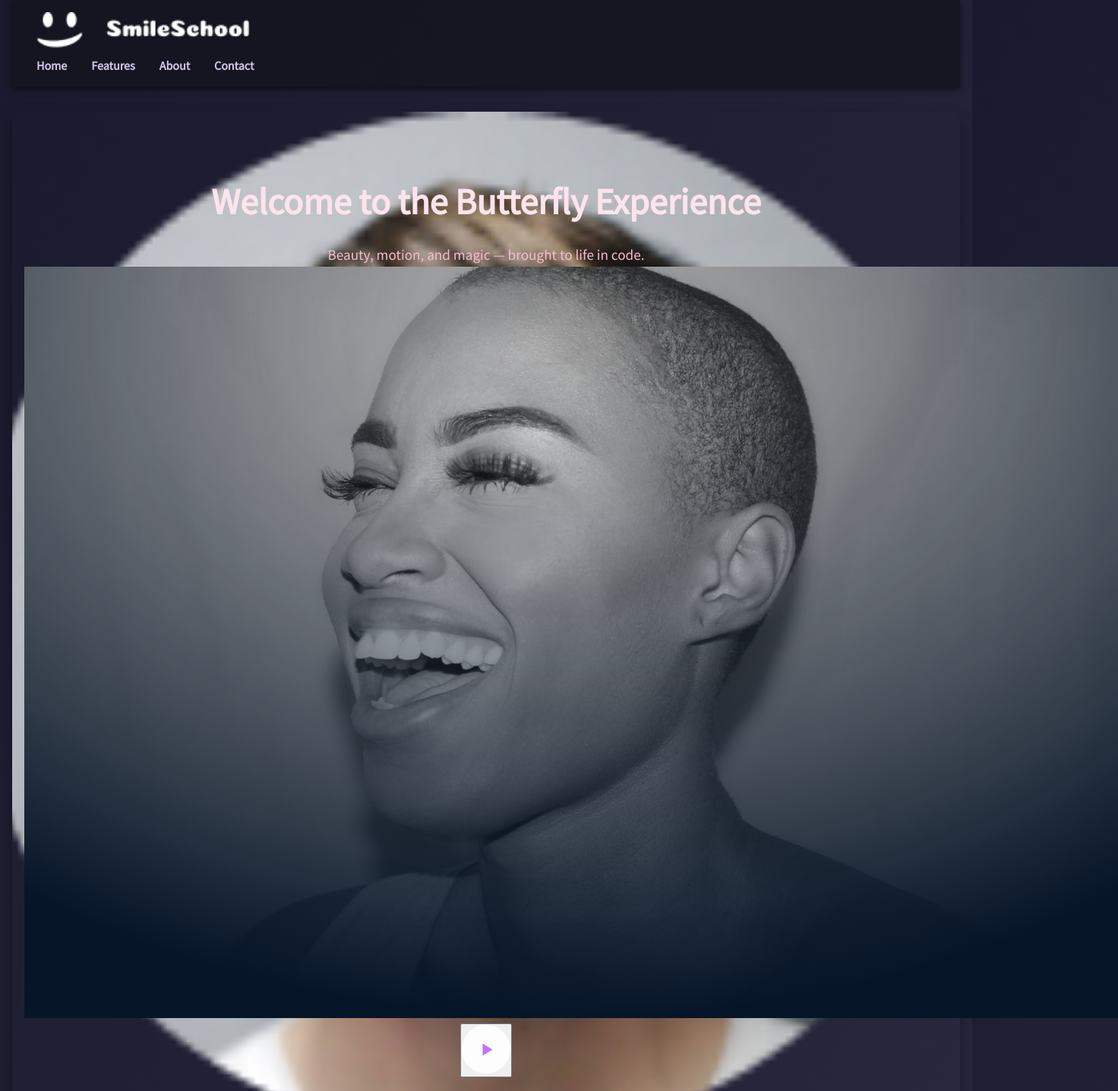
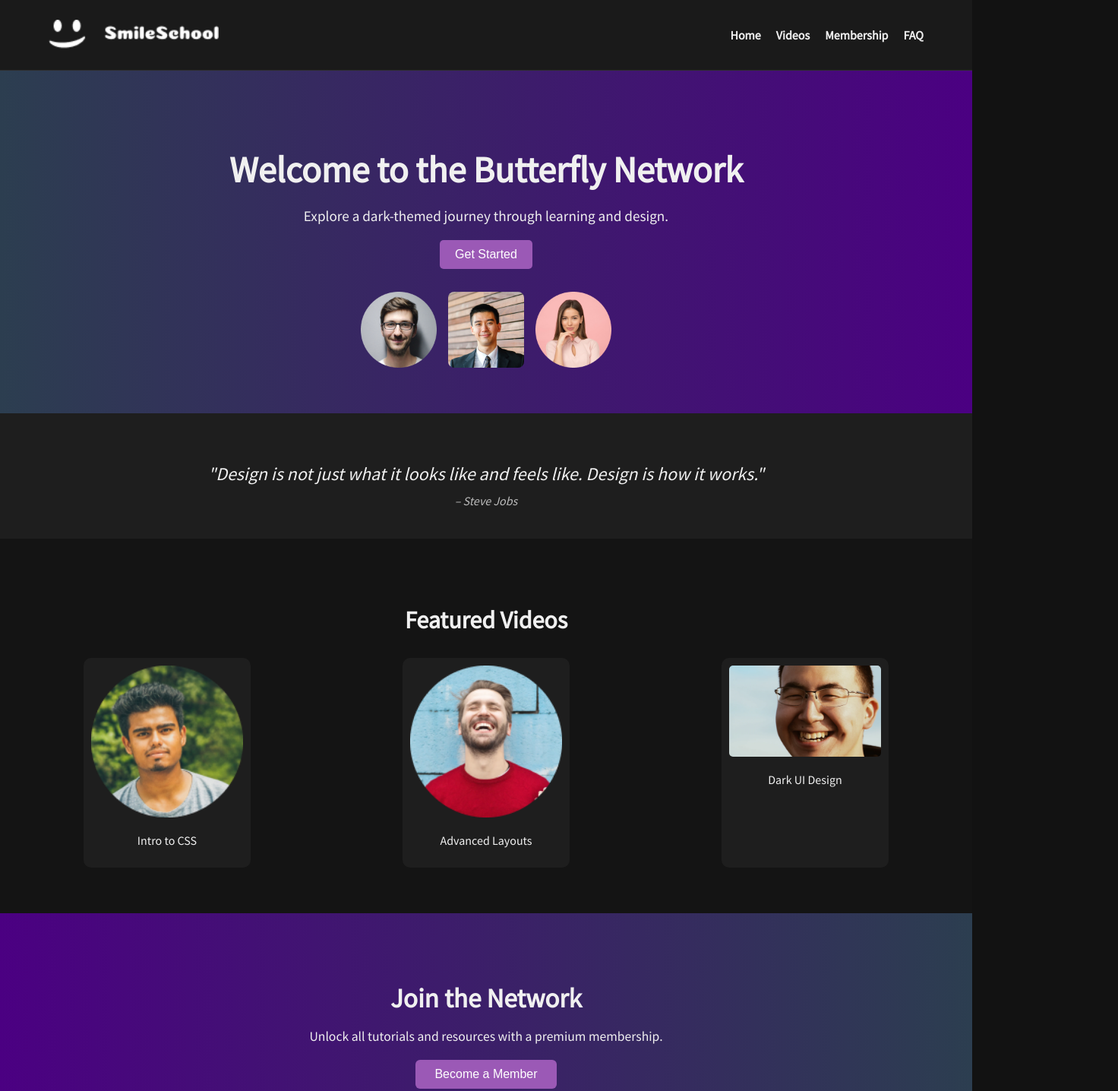
Before and after one commit to Tina-cyber-dotcom/alx_html_css, a plain HTML site: page css_advanced/index.html in a window 1280 px wide. Shown: the top 1436 px of the page at 76% size, 1472 px wide, since content can reach past the window. Drawn offline with Linux system fonts and the light colour scheme.

Commit message:
Add complete index.html and styles.css

```diff
--- a/css_advanced/index.html
+++ b/css_advanced/index.html
@@ -3,78 +3,79 @@
 <head>
   <meta charset="UTF-8" />
   <meta name="viewport" content="width=device-width, initial-scale=1.0" />
-  <title>Butterfly Project</title>
+  <title>Butterfly Dark Landing Page</title>
   <link rel="stylesheet" href="styles.css" />
   <link href="https://fonts.googleapis.com/css2?family=Source+Sans+Pro&display=swap" rel="stylesheet">
 </head>
 <body>
   <header>
     <div class="container">
-      <img src="images/logo.png" alt="Logo" class="logo" />
+      <img src="images/logo.png" alt="Logo" class="logo">
       <nav>
         <ul>
           <li><a href="#">Home</a></li>
-          <li><a href="#">Features</a></li>
-          <li><a href="#">About</a></li>
-          <li><a href="#">Contact</a></li>
+          <li><a href="#videos">Videos</a></li>
+          <li><a href="#membership">Membership</a></li>
+          <li><a href="#faq">FAQ</a></li>
         </ul>
       </nav>
     </div>
   </header>
 
-  <main>
-    <section class="hero">
-      <div class="container">
-        <h1>Welcome to the Butterfly Experience</h1>
-        <p>Beauty, motion, and magic — brought to life in code.</p>
-        <img src="images/Object.png" alt="Hero Background Shape" class="object" />
-        <button class="play-button">
-          <img src="images/play.png" alt="Play Button" />
-        </button>
+  <section class="banner">
+    <h1>Welcome to the Butterfly Network</h1>
+    <p>Explore a dark-themed journey through learning and design.</p>
+    <button>Get Started</button>
+    <div class="banner-images">
+      <img src="images/1.png" alt="Preview 1">
+      <img src="images/2.png" alt="Preview 2">
+      <img src="images/3.png" alt="Preview 3">
     </div>
   </section>
 
-    <section class="features">
-      <div class="container">
-        <h2>Our Features</h2>
-        <div class="feature-grid">
-          <img src="images/1.png" alt="Feature 1" />
-          <img src="images/2.png" alt="Feature 2" />
-          <img src="images/3.png" alt="Feature 3" />
-          <img src="images/4.png" alt="Feature 4" />
+  <section class="quotes">
+    <blockquote>"Design is not just what it looks like and feels like. Design is how it works."</blockquote>
+    <cite>– Steve Jobs</cite>
+  </section>
+
+  <section id="videos" class="videos">
+    <h2>Featured Videos</h2>
+    <div class="video-grid">
+      <div class="video-card">
+        <img src="images/4.png" alt="Video 1">
+        <p>Intro to CSS</p>
+      </div>
+      <div class="video-card">
+        <img src="images/5.png" alt="Video 2">
+        <p>Advanced Layouts</p>
+      </div>
+      <div class="video-card">
+        <img src="images/6.png" alt="Video 3">
+        <p>Dark UI Design</p>
       </div>
     </div>
   </section>
 
-    <section class="testimonials">
-      <div class="container">
-        <h2>What People Say</h2>
-        <div class="testimonial">
-          <img src="images/smile.png" alt="Happy User" class="avatar" />
-          <p>“This experience was transformational!”</p>
-          <img src="images/rating.png" alt="5 Star Rating" />
+  <section id="membership" class="membership">
+    <h2>Join the Network</h2>
+    <p>Unlock all tutorials and resources with a premium membership.</p>
+    <button>Become a Member</button>
+  </section>
+
+  <section id="faq" class="faq">
+    <h2>Frequently Asked Questions</h2>
+    <div class="faq-item">
+      <h3>What is this platform about?</h3>
+      <p>It's a design-forward educational platform for developers and creatives.</p>
     </div>
+    <div class="faq-item">
+      <h3>Can I access free content?</h3>
+      <p>Yes! Several videos and resources are available for free.</p>
     </div>
   </section>
 
-    <section class="gallery">
-      <div class="container">
-        <h2>Gallery</h2>
-        <div class="gallery-grid">
-          <img src="images/5.png" alt="Gallery Image 1" />
-          <img src="images/6.png" alt="Gallery Image 2" />
-          <img src="images/7.png" alt="Gallery Image 3" />
-          <img src="images/8.png" alt="Gallery Image 4" />
-          <img src="images/9.png" alt="Gallery Image 5" />
-        </div>
-      </div>
-    </section>
-  </main>
-
   <footer>
-    <div class="container">
-      <p>&copy; 2025 Butterfly Inc. Crafted with heart.</p>
-    </div>
+    <p>&copy; 2025 Butterfly Network. All rights reserved.</p>
   </footer>
 </body>
 </html>
--- a/css_advanced/styles.css
+++ b/css_advanced/styles.css
@@ -1,152 +1,205 @@
-/* Reset default spacing */
-* {
-  margin: 0;
-  padding: 0;
-  box-sizing: border-box;
-}
+/* Butterfly-Dark Theme Styles */
 
 body {
+  margin: 0;
   font-family: 'Source Sans Pro', sans-serif;
-  background: linear-gradient(to bottom right, #1a1a2e, #2a2a40);
-  color: #f0f0f5;
-  line-height: 1.6;
+  background-color: #121212;
+  color: #f0f0f0;
   scroll-behavior: smooth;
-  padding: 0 1rem;
 }
 
 header {
+  background-color: #1a1a1a;
+  padding: 20px 0;
+  border-bottom: 1px solid #2e2e2e;
+}
+
+.container {
+  width: 90%;
+  margin: 0 auto;
   display: flex;
   align-items: center;
   justify-content: space-between;
-  background-color: rgba(20, 20, 30, 0.8);
-  padding: 1rem 2rem;
-  box-shadow: 0 2px 8px rgba(0, 0, 0, 0.6);
-  position: sticky;
-  top: 0;
-  z-index: 1000;
 }
 
-header img {
-  height: 50px;
+.logo {
+  height: 40px;
 }
 
 nav ul {
   list-style: none;
   display: flex;
-  gap: 2rem;
+  gap: 20px;
 }
 
 nav ul li a {
+  color: #f0f0f0;
   text-decoration: none;
-  color: #d1c4e9;
-  font-weight: bold;
-  position: relative;
-  transition: color 0.3s ease;
+  font-weight: 600;
+  transition: color 0.3s;
 }
 
 nav ul li a:hover {
-  color: #9c27b0;
+  color: #9b59b6;
 }
 
-/* Hero Section */
-.hero {
+.banner {
   text-align: center;
-  padding: 5rem 1rem;
-  background: url('images/1.png') no-repeat center/cover;
-  border-radius: 1rem;
-  box-shadow: 0 10px 20px rgba(0, 0, 0, 0.4);
-  margin-top: 2rem;
+  padding: 60px 20px;
+  background: linear-gradient(to right, #2c3e50, #4b0082);
 }
 
-.hero h1 {
+.banner h1 {
   font-size: 3rem;
-  color: #fce4ec;
-  animation: fadeInDown 1.2s ease-in-out;
+  margin-bottom: 10px;
 }
 
-.hero p {
+.banner p {
   font-size: 1.2rem;
-  color: #f8bbd0;
-  margin-top: 1rem;
-  animation: fadeInUp 1.5s ease-in-out;
+  margin-bottom: 20px;
 }
 
-/* About Section */
-.about {
-  display: flex;
-  flex-wrap: wrap;
-  gap: 2rem;
-  margin: 4rem auto;
-  align-items: center;
-  max-width: 1100px;
-  animation: fadeIn 2s ease-in-out;
+.banner button {
+  padding: 10px 20px;
+  font-size: 1rem;
+  background-color: #9b59b6;
+  border: none;
+  color: white;
+  border-radius: 5px;
+  cursor: pointer;
+  transition: background-color 0.3s;
 }
 
-.about img {
-  flex: 1 1 300px;
-  border-radius: 1rem;
-  box-shadow: 0 5px 15px rgba(0,0,0,0.5);
-  max-width: 100%;
+.banner button:hover {
+  background-color: #8e44ad;
 }
 
-.about-text {
-  flex: 2 1 400px;
-  font-size: 1.1rem;
-  color: #ddd;
+.banner-images {
+  display: flex;
+  justify-content: center;
+  gap: 15px;
+  margin-top: 30px;
 }
 
-/* Footer */
-footer {
-  text-align: center;
-  padding: 1.5rem;
-  background: #111;
-  color: #aaa;
-  font-size: 0.9rem;
-  margin-top: 3rem;
-  border-top: 1px solid #333;
+.banner-images img {
+  width: 100px;
+  height: auto;
+  border-radius: 8px;
 }
 
-/* Animations */
-@keyframes fadeInDown {
-  from {
-    opacity: 0;
-    transform: translateY(-30px);
-  }
-  to {
-    opacity: 1;
-    transform: translateY(0);
-  }
+.quotes {
+  padding: 40px;
+  background-color: #1e1e1e;
+  text-align: center;
 }
 
-@keyframes fadeInUp {
-  from {
-    opacity: 0;
-    transform: translateY(30px);
-  }
-  to {
-    opacity: 1;
-    transform: translateY(0);
-  }
+.quotes blockquote {
+  font-style: italic;
+  font-size: 1.5rem;
+  margin-bottom: 10px;
 }
 
-@keyframes fadeIn {
-  from {
-    opacity: 0;
-  }
-  to {
-    opacity: 1;
-  }
+.quotes cite {
+  font-weight: 300;
+  color: #bbbbbb;
 }
 
-/* Responsive */
-@media (max-width: 768px) {
-  .about {
-    flex-direction: column;
-    text-align: center;
-  }
+.videos {
+  padding: 60px 20px;
+  background-color: #141414;
+}
 
-  nav ul {
-    flex-direction: column;
-    gap: 1rem;
-  }
+.videos h2 {
+  text-align: center;
+  font-size: 2rem;
+  margin-bottom: 30px;
 }
+
+.video-grid {
+  display: flex;
+  justify-content: space-around;
+  flex-wrap: wrap;
+  gap: 20px;
+}
+
+.video-card {
+  background-color: #1e1e1e;
+  padding: 10px;
+  border-radius: 10px;
+  width: 200px;
+  text-align: center;
+}
+
+.video-card img {
+  width: 100%;
+  border-radius: 5px;
+}
+
+.membership {
+  background: linear-gradient(to right, #4b0082, #2c3e50);
+  text-align: center;
+  padding: 60px 20px;
+}
+
+.membership h2 {
+  font-size: 2.2rem;
+  margin-bottom: 15px;
+}
+
+.membership p {
+  font-size: 1.1rem;
+  margin-bottom: 20px;
+}
+
+.membership button {
+  background-color: #9b59b6;
+  color: white;
+  padding: 10px 25px;
+  border: none;
+  border-radius: 6px;
+  font-size: 1rem;
+  cursor: pointer;
+  transition: background-color 0.3s;
+}
+
+.membership button:hover {
+  background-color: #8e44ad;
+}
+
+.faq {
+  background-color: #1a1a1a;
+  padding: 60px 20px;
+}
+
+.faq h2 {
+  text-align: center;
+  font-size: 2rem;
+  margin-bottom: 30px;
+}
+
+.faq-item {
+  margin-bottom: 20px;
+  padding: 10px;
+  border-left: 4px solid #9b59b6;
+  background-color: #2c2c2c;
+}
+
+.faq-item h3 {
+  margin-bottom: 5px;
+}
+
+.footer {
+  background-color: #111;
+  color: #aaa;
+  text-align: center;
+  padding: 20px;
+  font-size: 0.9rem;
+}
+
+footer {
+  background-color: #111;
+  color: #aaa;
+  text-align: center;
+  padding: 20px;
+  font-size: 0.9rem;
+}
```
Lines whose indentation alone changed are shown as unchanged.
